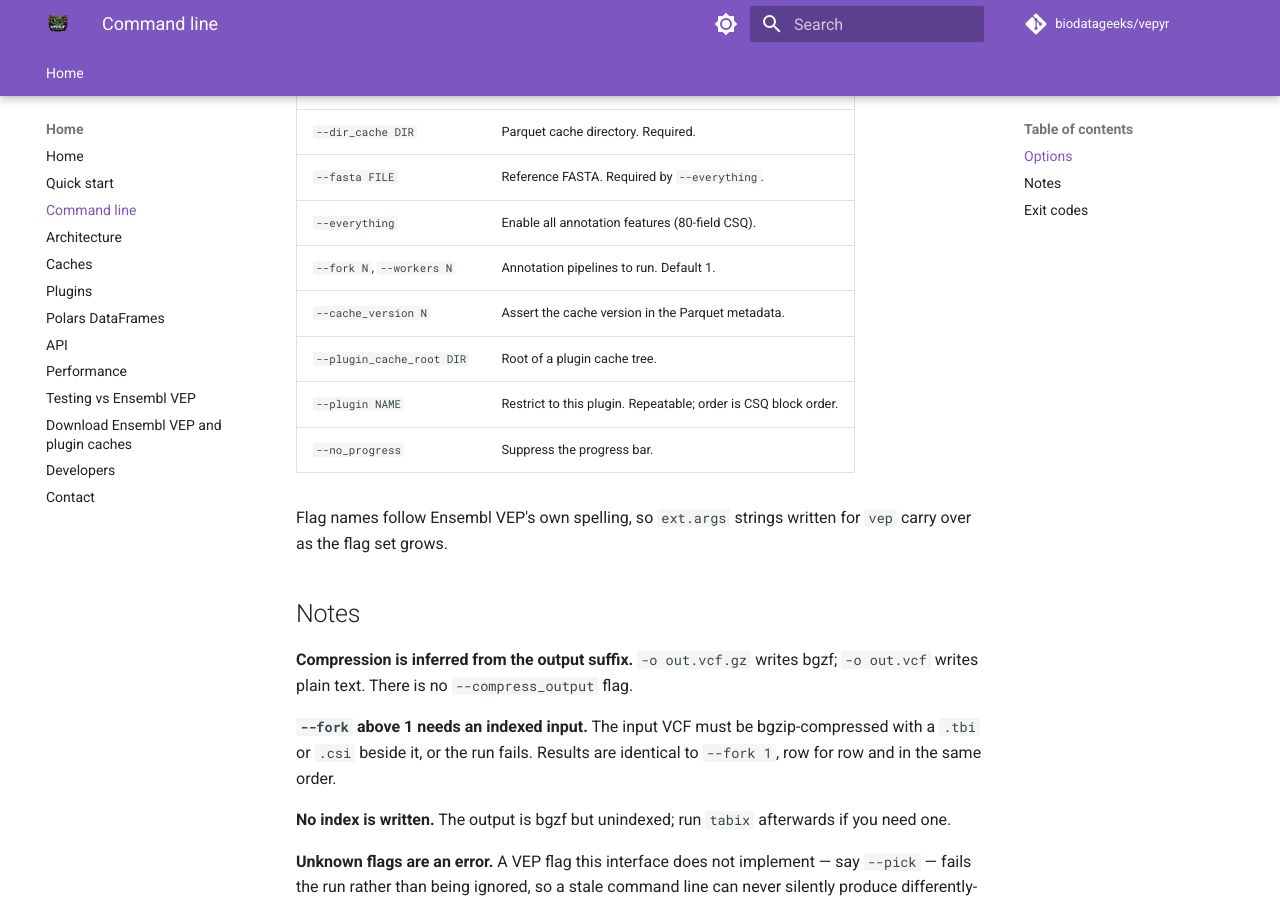
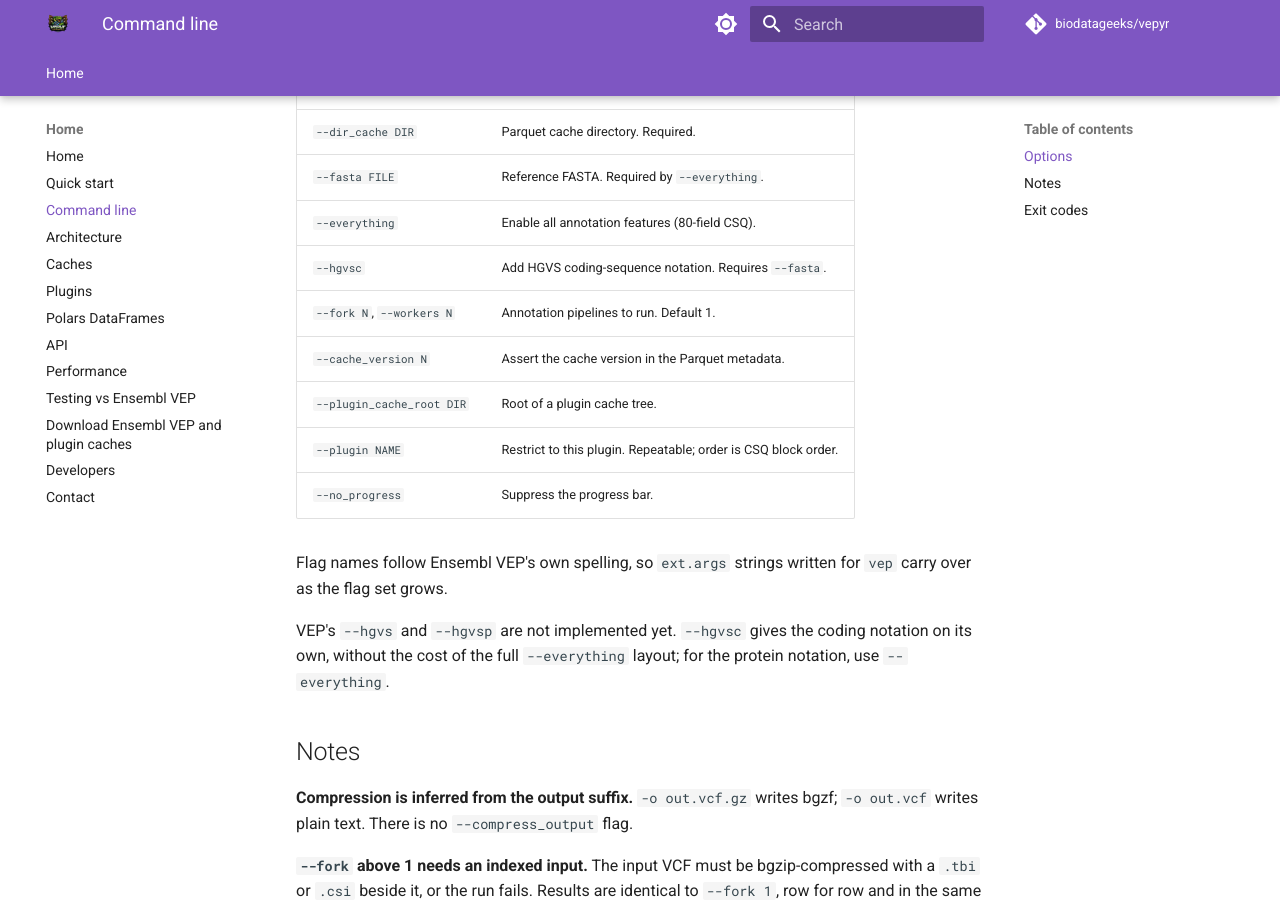
Before and after one commit to biodatageeks/vepyr, an MkDocs documentation site: the page built from docs/cli.md, in a window 1280 px wide and 900 px high, scrolled down 619 px. Built offline with MkDocs 1.6.1 and Material for MkDocs 9.7.7, drawn with Linux system fonts in a browser that asks for light colours; comment, search, counter and statistics services are not loaded.

Commit message:
feat(cli): add --hgvsc
Gives HGVS coding-sequence notation without the cost of the full
--everything layout. VEP's --hgvs and --hgvsp stay unimplemented for now,
so --everything remains the route to the protein notation.

hgvsc had no direct test coverage before this (hgvs= 4 uses, hgvsp= 2,
hgvsc= 0), so it gains a mapping test plus one covering the
reference_fasta pairing that annotate() enforces for the whole family.

Co-Authored-By: Claude Opus 5 (1M context) <noreply@anthropic.com>
Claude-Session: https://claude.ai/code/session_01DU12Q4rsUPiyL4t34EtWV9

```diff
--- a/docs/cli.md
+++ b/docs/cli.md
@@ -24,6 +24,7 @@ vepyr annotate \
 | `--dir_cache DIR` | Parquet cache directory. Required. |
 | `--fasta FILE` | Reference FASTA. Required by `--everything`. |
 | `--everything` | Enable all annotation features (80-field CSQ). |
+| `--hgvsc` | Add HGVS coding-sequence notation. Requires `--fasta`. |
 | `--fork N`, `--workers N` | Annotation pipelines to run. Default 1. |
 | `--cache_version N` | Assert the cache version in the Parquet metadata. |
 | `--plugin_cache_root DIR` | Root of a plugin cache tree. |
@@ -32,6 +33,10 @@ vepyr annotate \
 
 Flag names follow Ensembl VEP's own spelling, so `ext.args` strings written for
 `vep` carry over as the flag set grows.
+
+VEP's `--hgvs` and `--hgvsp` are not implemented yet. `--hgvsc` gives the coding
+notation on its own, without the cost of the full `--everything` layout; for the
+protein notation, use `--everything`.
 
 ## Notes
 
```
Also changed, not shown: docs/superpowers/specs/2026-09-07-nf-core-vepyr-module-design.md (+1 -1 lines), nf-core-module/README.md (+1 -1 lines), 2 other files.
